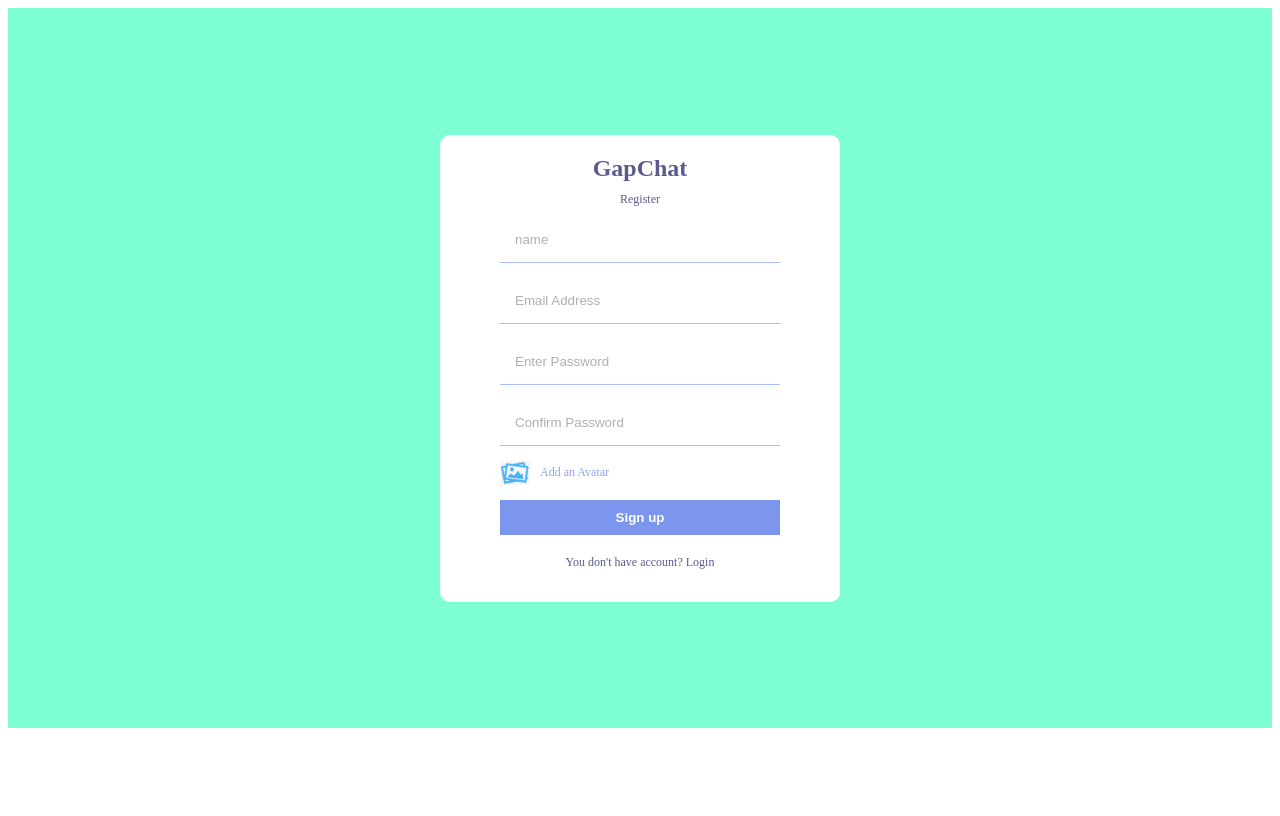
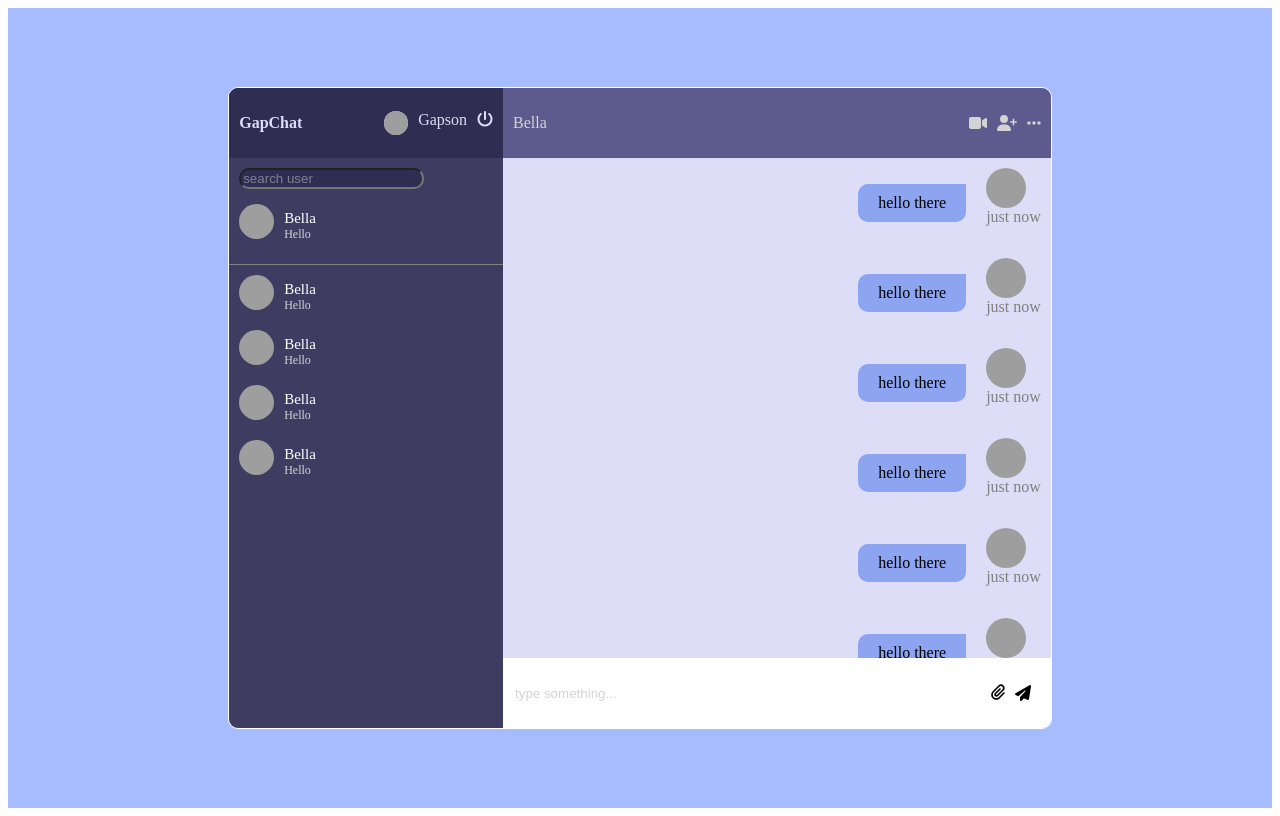
Before and after one commit to hgapson/GapChat, a React (Vite) app: page / in a window 1280 px wide. Built offline with nearby package versions, Linux system fonts and the light colour scheme; no server answers; grey boxes are pictures that could not be loaded.

Commit message:
managing users

```diff
--- a/src/App.jsx
+++ b/src/App.jsx
@@ -1,17 +1,38 @@
-import React from 'react'
+import React, { useContext } from 'react'
 import './App.scss'
-// import Home from './Pages/Home'
-// import Login from './Pages/Login'
+import Home from './Pages/Home'
+import Login from './Pages/Login'
 import Register from './Pages/Register'
-// import Login from './Pages/Login'
+import { BrowserRouter, Routes, Route, Navigate } from 'react-router-dom'
+import { AuthContext } from './context/AuthContext'
 
 function App() {
+  const { currentUser } = useContext(AuthContext)
+
+  const ProtectedRoute = ({ children }) => {
+    if (!currentUser) {
+      return currentUser ? children : <Navigate to="/login" replace={true} />
+    }
+    return children
+  }
+
   return (
-    <>
-      <div>
-        <Register />
-      </div>
-    </>
+    <BrowserRouter>
+      <Routes>
+        <Route path="/">
+          <Route
+            index
+            element={
+              <ProtectedRoute>
+                <Home />
+              </ProtectedRoute>
+            }
+          />
+          <Route path="login" element={<Login />} />
+          <Route path="register" element={<Register />} />
+        </Route>
+      </Routes>
+    </BrowserRouter>
   )
 }
 
--- a/src/App.scss
+++ b/src/App.scss
@@ -122,11 +122,7 @@ background-color: #3e3c61;
     object-fit: cover;
   }
 
-  button{
-    background-color: #5d5b8d;
-    color: #ddddf7;
-    font-size: 10px;
-    border: none;
+  .power{
     cursor: pointer;
   }
 }
--- a/src/Pages/Register.jsx
+++ b/src/Pages/Register.jsx
@@ -1,12 +1,15 @@
-// import { Link } from 'react-router-dom'
 import { useState } from 'react'
 import add from '../Images/image.png'
 import { createUserWithEmailAndPassword, updateProfile } from 'firebase/auth'
-import { auth, storage } from '../firebase'
+import { auth, storage, db } from '../firebase'
 import { ref, uploadBytesResumable, getDownloadURL } from 'firebase/storage'
+import { doc, setDoc } from 'firebase/firestore'
+import { useNavigate } from 'react-router-dom'
 
 function Register() {
   const [error, setError] = useState(false)
+  const navigate = useNavigate()
+
   const handleSubmit = async (e) => {
     e.preventDefault()
     const displayName = e.target.name.value
@@ -17,13 +20,16 @@ function Register() {
     try {
       const res = await createUserWithEmailAndPassword(auth, email, password)
 
-      const storageRef = ref(storage, displayName)
+      const storageRef = ref(storage, `avatars/${res.user.uid}/${file.name}`)
 
       const uploadTask = uploadBytesResumable(storageRef, file)
 
       uploadTask.on(
-        (error) => {
+        'state_changed',
+        null,
+        (uploadError) => {
           setError(true)
+          console.error('Error uploading file:', uploadError)
         },
         () => {
           getDownloadURL(uploadTask.snapshot.ref).then(async (downloadURL) => {
@@ -31,13 +37,23 @@ function Register() {
               displayName,
               photoURL: downloadURL,
             })
+            await setDoc(doc(db, 'users', res.user.uid), {
+              uid: res.user.uid,
+              displayName,
+              email,
+              photoURL: downloadURL,
+            })
+            await setDoc(doc(db, 'userChats', res.user.uid), {})
+            navigate('/')
           })
         }
       )
-    } catch (error) {
+    } catch (authError) {
       setError(true)
+      console.error('Error creating user:', authError)
     }
   }
+
   return (
     <>
       <div className="regBody">
@@ -45,7 +61,7 @@ function Register() {
           <span className="logo">GapChat</span>
           <span className="title">Register</span>
           <form onSubmit={handleSubmit}>
-            <input type="text" name="name" id="name" placeholder="name" />
+            <input type="text" name="name" id="name" placeholder="Name" />
             <input
               type="email"
               name="email"
@@ -57,14 +73,15 @@ function Register() {
               type="password"
               name="password"
               id="password"
-              placeholder="Enter Password"
+              placeholder="Enter Password "
             />
+
             <input
-              autoComplete="new-password"
+              autoComplete="comfirm"
               type="password"
-              name="confirm"
-              id="confirm"
-              placeholder="Confirm Password"
+              name="comfirm"
+              id="comfirm"
+              placeholder="comfirm Password"
             />
             <input
               style={{ display: 'none' }}
@@ -73,16 +90,19 @@ function Register() {
               name="file"
             />
             <label htmlFor="file">
-              <img src={add} alt="my picture" />
+              <img src={add} alt="Add Avatar" />
               <span>Add an Avatar</span>
             </label>
-            <button color="success">Sign up</button>
+            <button type="submit" color="success">
+              Sign up
+            </button>
             {error && <span>Something went wrong</span>}
           </form>
-          <p>You don't have account? Login</p>
+          <p>You already have an account? Login</p>
         </div>
       </div>
     </>
   )
 }
+
 export default Register
--- a/src/components/Navbar.jsx
+++ b/src/components/Navbar.jsx
@@ -1,6 +1,8 @@
 import React from 'react'
 import { faPowerOff } from '@fortawesome/free-solid-svg-icons'
 import { FontAwesomeIcon } from '@fortawesome/react-fontawesome'
+import { signOut } from 'firebase/auth'
+import { auth } from '../firebase'
 
 function Navbar() {
   return (
@@ -12,7 +14,11 @@ function Navbar() {
           alt="Gap"
         />
         <span>Gapson</span>
-        <FontAwesomeIcon icon={faPowerOff} className="video" />
+        <FontAwesomeIcon
+          icon={faPowerOff}
+          className="power"
+          onClick={() => signOut(auth)}
+        />
       </div>
     </div>
   )
--- /dev/null
+++ b/src/context/AuthContext.jsx
@@ -0,0 +1,25 @@
+import { onAuthStateChanged } from 'firebase/auth'
+import { createContext, useEffect, useState } from 'react'
+import { auth } from '../firebase'
+
+export const AuthContext = createContext()
+export const AuthContextProvider = ({ children }) => {
+  const [currentUser, setCurrentUser] = useState({})
+
+  useEffect(() => {
+    const unsub = onAuthStateChanged(auth, (user) => {
+      setCurrentUser(user || {})
+      console.log(user)
+    })
+
+    return () => {
+      unsub()
+    }
+  }, [])
+
+  return (
+    <AuthContext.Provider value={{ currentUser }}>
+      {children}
+    </AuthContext.Provider>
+  )
+}
--- a/src/firebase.jsx
+++ b/src/firebase.jsx
@@ -1,16 +1,19 @@
 import { initializeApp } from 'firebase/app'
 import { getAuth } from 'firebase/auth'
+import { getFirestore } from 'firebase/firestore'
 import { getStorage } from 'firebase/storage'
+
 const firebaseConfig = {
-  apiKey: 'AIzaSyDPv5D7O24A8it-B74VQR0Io3BB0i8WIL0',
-  authDomain: 'chat-35a57.firebaseapp.com',
-  projectId: 'chat-35a57',
-  storageBucket: 'chat-35a57.appspot.com',
-  messagingSenderId: '934174671735',
-  appId: '1:934174671735:web:d8276b53563834b5731772',
+  apiKey: 'AIzaSyB3ro-r5gWNLlCn_FoinxomSOyG6TC-9yI',
+  authDomain: 'gapchat-dd2a3.firebaseapp.com',
+  projectId: 'gapchat-dd2a3',
+  storageBucket: 'gapchat-dd2a3.appspot.com',
+  messagingSenderId: '764373702558',
+  appId: '1:764373702558:web:f4fb298981ecddebd8e88f',
 }
 
 // Initialize Firebase
 export const app = initializeApp(firebaseConfig)
 export const auth = getAuth()
 export const storage = getStorage()
+export const db = getFirestore()
--- a/src/main.tsx
+++ b/src/main.tsx
@@ -2,9 +2,12 @@ import React from 'react'
 import ReactDOM from 'react-dom/client'
 import App from './App.jsx'
 import './App.scss'
+import { AuthContextProvider } from './context/AuthContext.jsx'
 
 ReactDOM.createRoot(document.getElementById('root')!).render(
-  <React.StrictMode>
-    <App />
-  </React.StrictMode>
+  <AuthContextProvider>
+    <React.StrictMode>
+      <App />
+    </React.StrictMode>
+  </AuthContextProvider>
 )
```
